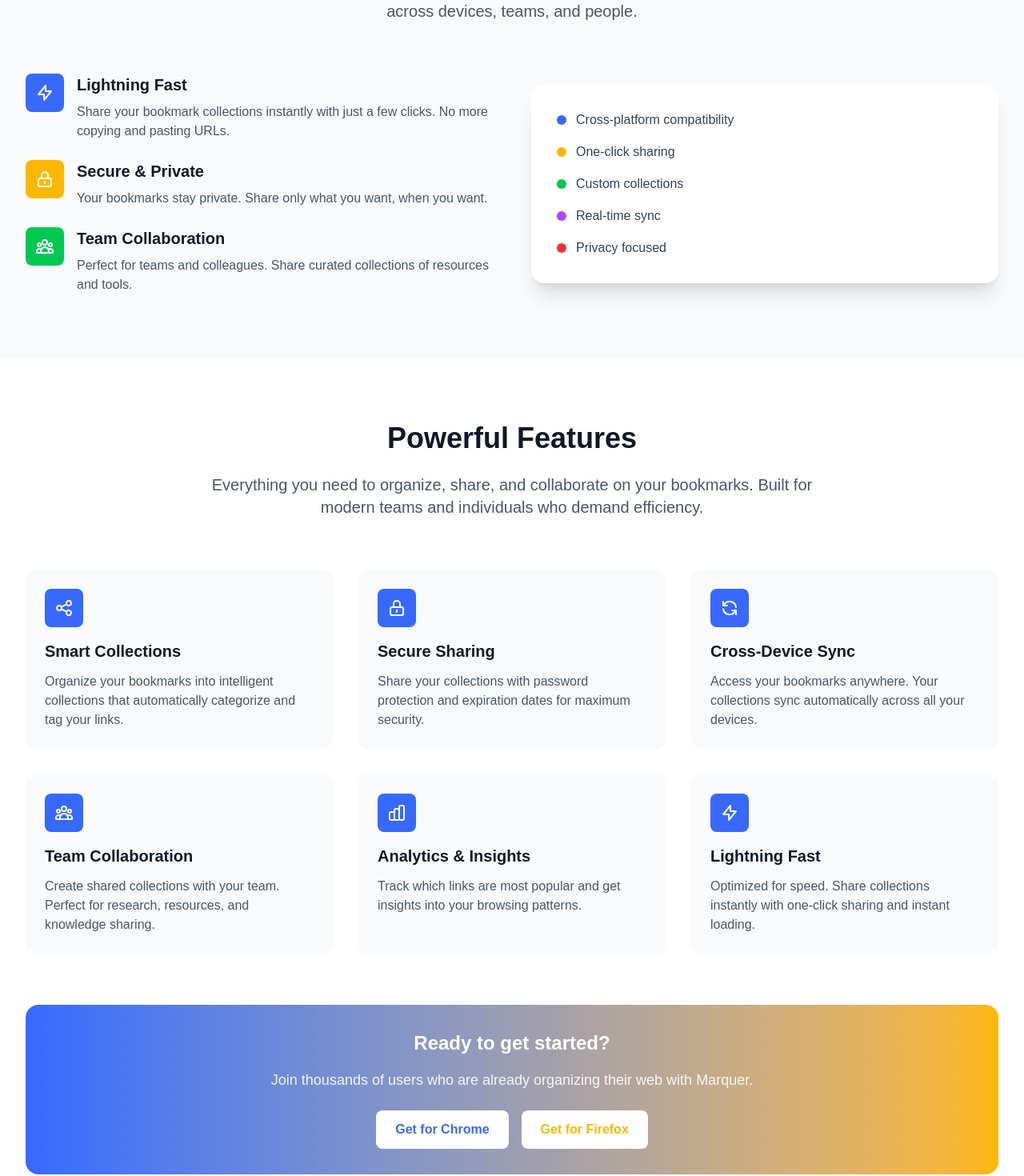
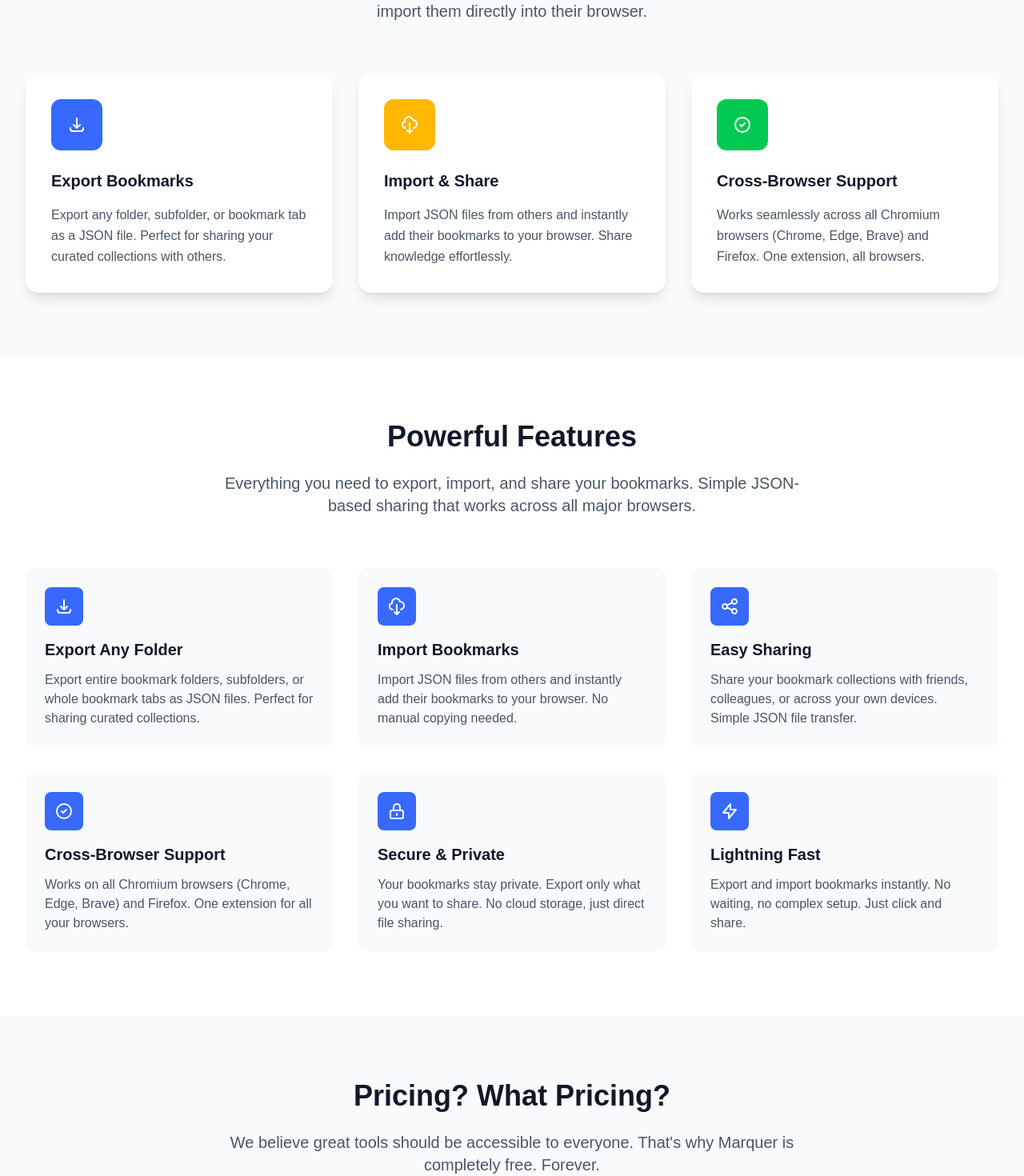
Before and after one commit to shm-dtt/marquer-homepage, a Next.js app: page / in a window 1280 px wide. Shown: the part 1000-2470 px from the top of the page at 80% size. Built offline with nearby package versions, Linux system fonts and the light colour scheme.

Commit message:
Cleaned up the  UI

```diff
--- a/app/components/AboutSection.tsx
+++ b/app/components/AboutSection.tsx
@@ -1,4 +1,37 @@
 export default function AboutSection() {
+  const features = [
+    {
+      icon: (
+        <svg className="w-6 h-6 text-white" fill="none" stroke="currentColor" viewBox="0 0 24 24">
+          <path strokeLinecap="round" strokeLinejoin="round" strokeWidth={2} d="M4 16v1a3 3 0 003 3h10a3 3 0 003-3v-1m-4-4l-4 4m0 0l-4-4m4 4V4" />
+        </svg>
+      ),
+      title: "Export Bookmarks",
+      description: "Export any folder, subfolder, or bookmark tab as a JSON file. Perfect for sharing your curated collections with others.",
+      bgColor: "bg-[#3769FF]"
+    },
+    {
+      icon: (
+        <svg className="w-6 h-6 text-white" fill="none" stroke="currentColor" viewBox="0 0 24 24">
+          <path strokeLinecap="round" strokeLinejoin="round" strokeWidth={2} d="M7 16a4 4 0 01-.88-7.903A5 5 0 1115.9 6L16 6a5 5 0 011 9.9M9 19l3 3m0 0l3-3m-3 3V10" />
+        </svg>
+      ),
+      title: "Import & Share",
+      description: "Import JSON files from others and instantly add their bookmarks to your browser. Share knowledge effortlessly.",
+      bgColor: "bg-[#FFB700]"
+    },
+    {
+      icon: (
+        <svg className="w-6 h-6 text-white" fill="none" stroke="currentColor" viewBox="0 0 24 24">
+          <path strokeLinecap="round" strokeLinejoin="round" strokeWidth={2} d="M9 12l2 2 4-4m6 2a9 9 0 11-18 0 9 9 0 0118 0z" />
+        </svg>
+      ),
+      title: "Cross-Browser Support",
+      description: "Works seamlessly across all Chromium browsers (Chrome, Edge, Brave) and Firefox. One extension, all browsers.",
+      bgColor: "bg-green-500"
+    }
+  ];
+
   return (
     <section id="about" className="py-20 bg-gray-50">
       <div className="max-w-7xl mx-auto px-4 sm:px-6 lg:px-8">
@@ -7,74 +40,25 @@ export default function AboutSection() {
             About Marquer
           </h2>
           <p className="text-xl text-gray-600 max-w-3xl mx-auto">
-            Marquer is a powerful browser extension designed to revolutionize how you share your bookmarks.
-            Built for modern web users who need seamless bookmark management across devices, teams, and people.
+            Marquer is a powerful browser extension that makes bookmark sharing simple and efficient.
+            Export your bookmarks as JSON files and share them with others who can import them directly into their browser.
           </p>
         </div>
 
-        <div className="grid md:grid-cols-2 gap-12 items-center">
-          <div className="space-y-6">
-            <div className="flex items-start space-x-4">
-              <div className="flex-shrink-0 w-12 h-12 bg-[#3769FF] rounded-lg flex items-center justify-center">
-                <svg className="w-6 h-6 text-white" fill="none" stroke="currentColor" viewBox="0 0 24 24">
-                  <path strokeLinecap="round" strokeLinejoin="round" strokeWidth={2} d="M13 10V3L4 14h7v7l9-11h-7z" />
-                </svg>
+        <div className="grid md:grid-cols-3 gap-8">
+          {features.map((feature, index) => (
+            <div key={index} className="bg-white rounded-2xl shadow-lg p-8 hover:shadow-xl transition-shadow">
+              <div className={`w-16 h-16 ${feature.bgColor} rounded-xl flex items-center justify-center mb-6`}>
+                {feature.icon}
               </div>
-              <div>
-                <h3 className="text-xl font-semibold text-gray-900 mb-2">Lightning Fast</h3>
-                <p className="text-gray-600">Share your bookmark collections instantly with just a few clicks. No more copying and pasting URLs.</p>
-              </div>
+              <h3 className="text-xl font-semibold text-gray-900 mb-4">
+                {feature.title}
+              </h3>
+              <p className="text-gray-600 leading-relaxed">
+                {feature.description}
+              </p>
             </div>
-
-            <div className="flex items-start space-x-4">
-              <div className="flex-shrink-0 w-12 h-12 bg-[#FFB700] rounded-lg flex items-center justify-center">
-                <svg className="w-6 h-6 text-white" fill="none" stroke="currentColor" viewBox="0 0 24 24">
-                  <path strokeLinecap="round" strokeLinejoin="round" strokeWidth={2} d="M12 15v2m-6 4h12a2 2 0 002-2v-6a2 2 0 00-2-2H6a2 2 0 00-2 2v6a2 2 0 002 2zm10-10V7a4 4 0 00-8 0v4h8z" />
-                </svg>
-              </div>
-              <div>
-                <h3 className="text-xl font-semibold text-gray-900 mb-2">Secure & Private</h3>
-                <p className="text-gray-600">Your bookmarks stay private. Share only what you want, when you want.</p>
-              </div>
-            </div>
-
-            <div className="flex items-start space-x-4">
-              <div className="flex-shrink-0 w-12 h-12 bg-green-500 rounded-lg flex items-center justify-center">
-                <svg className="w-6 h-6 text-white" fill="none" stroke="currentColor" viewBox="0 0 24 24">
-                  <path strokeLinecap="round" strokeLinejoin="round" strokeWidth={2} d="M17 20h5v-2a3 3 0 00-5.356-1.857M17 20H7m10 0v-2c0-.656-.126-1.283-.356-1.857M7 20H2v-2a3 3 0 015.356-1.857M7 20v-2c0-.656.126-1.283.356-1.857m0 0a5.002 5.002 0 019.288 0M15 7a3 3 0 11-6 0 3 3 0 016 0zm6 3a2 2 0 11-4 0 2 2 0 014 0zM7 10a2 2 0 11-4 0 2 2 0 014 0z" />
-                </svg>
-              </div>
-              <div>
-                <h3 className="text-xl font-semibold text-gray-900 mb-2">Team Collaboration</h3>
-                <p className="text-gray-600">Perfect for teams and colleagues. Share curated collections of resources and tools.</p>
-              </div>
-            </div>
-          </div>
-
-          <div className="bg-white rounded-2xl shadow-xl p-8">
-            <div className="space-y-4">
-              <div className="flex items-center space-x-3">
-                <div className="w-3 h-3 bg-[#3769FF] rounded-full"></div>
-                <span className="text-gray-700 font-medium">Cross-platform compatibility</span>
-              </div>
-              <div className="flex items-center space-x-3">
-                <div className="w-3 h-3 bg-[#FFB700] rounded-full"></div>
-                <span className="text-gray-700 font-medium">One-click sharing</span>
-              </div>
-              <div className="flex items-center space-x-3">
-                <div className="w-3 h-3 bg-green-500 rounded-full"></div>
-                <span className="text-gray-700 font-medium">Custom collections</span>
-              </div>
-              <div className="flex items-center space-x-3">
-                <div className="w-3 h-3 bg-purple-500 rounded-full"></div>
-                <span className="text-gray-700 font-medium">Real-time sync</span>
-              </div>
-              <div className="flex items-center space-x-3">
-                <div className="w-3 h-3 bg-red-500 rounded-full"></div>
-                <span className="text-gray-700 font-medium">Privacy focused</span>
-              </div>
-            </div>
-          </div>
+          ))}
         </div>
       </div>
     </section>
--- a/app/components/FeaturesSection.tsx
+++ b/app/components/FeaturesSection.tsx
@@ -1,13 +1,40 @@
 export default function FeaturesSection() {
   const features = [
+    {
+      icon: (
+        <svg className="w-6 h-6" fill="none" stroke="currentColor" viewBox="0 0 24 24">
+          <path strokeLinecap="round" strokeLinejoin="round" strokeWidth={2} d="M4 16v1a3 3 0 003 3h10a3 3 0 003-3v-1m-4-4l-4 4m0 0l-4-4m4 4V4" />
+        </svg>
+      ),
+      title: "Export Any Folder",
+      description: "Export entire bookmark folders, subfolders, or whole bookmark tabs as JSON files. Perfect for sharing curated collections."
+    },
+    {
+      icon: (
+        <svg className="w-6 h-6" fill="none" stroke="currentColor" viewBox="0 0 24 24">
+          <path strokeLinecap="round" strokeLinejoin="round" strokeWidth={2} d="M7 16a4 4 0 01-.88-7.903A5 5 0 1115.9 6L16 6a5 5 0 011 9.9M9 19l3 3m0 0l3-3m-3 3V10" />
+        </svg>
+      ),
+      title: "Import Bookmarks",
+      description: "Import JSON files from others and instantly add their bookmarks to your browser. No manual copying needed."
+    },
     {
       icon: (
         <svg className="w-6 h-6" fill="none" stroke="currentColor" viewBox="0 0 24 24">
           <path strokeLinecap="round" strokeLinejoin="round" strokeWidth={2} d="M8.684 13.342C8.886 12.938 9 12.482 9 12c0-.482-.114-.938-.316-1.342m0 2.684a3 3 0 110-2.684m0 2.684l6.632 3.316m-6.632-6l6.632-3.316m0 0a3 3 0 105.367-2.684 3 3 0 00-5.367 2.684zm0 9.316a3 3 0 105.367 2.684 3 3 0 00-5.367-2.684z" />
         </svg>
       ),
-      title: "Smart Collections",
-      description: "Organize your bookmarks into intelligent collections that automatically categorize and tag your links."
+      title: "Easy Sharing",
+      description: "Share your bookmark collections with friends, colleagues, or across your own devices. Simple JSON file transfer."
+    },
+    {
+      icon: (
+        <svg className="w-6 h-6" fill="none" stroke="currentColor" viewBox="0 0 24 24">
+          <path strokeLinecap="round" strokeLinejoin="round" strokeWidth={2} d="M9 12l2 2 4-4m6 2a9 9 0 11-18 0 9 9 0 0118 0z" />
+        </svg>
+      ),
+      title: "Cross-Browser Support",
+      description: "Works on all Chromium browsers (Chrome, Edge, Brave) and Firefox. One extension for all your browsers."
     },
     {
       icon: (
@@ -15,35 +42,8 @@ export default function FeaturesSection() {
           <path strokeLinecap="round" strokeLinejoin="round" strokeWidth={2} d="M12 15v2m-6 4h12a2 2 0 002-2v-6a2 2 0 00-2-2H6a2 2 0 00-2 2v6a2 2 0 002 2zm10-10V7a4 4 0 00-8 0v4h8z" />
         </svg>
       ),
-      title: "Secure Sharing",
-      description: "Share your collections with password protection and expiration dates for maximum security."
-    },
-    {
-      icon: (
-        <svg className="w-6 h-6" fill="none" stroke="currentColor" viewBox="0 0 24 24">
-          <path strokeLinecap="round" strokeLinejoin="round" strokeWidth={2} d="M4 4v5h.582m15.356 2A8.001 8.001 0 004.582 9m0 0H9m11 11v-5h-.581m0 0a8.003 8.003 0 01-15.357-2m15.357 2H15" />
-        </svg>
-      ),
-      title: "Cross-Device Sync",
-      description: "Access your bookmarks anywhere. Your collections sync automatically across all your devices."
-    },
-    {
-      icon: (
-        <svg className="w-6 h-6" fill="none" stroke="currentColor" viewBox="0 0 24 24">
-          <path strokeLinecap="round" strokeLinejoin="round" strokeWidth={2} d="M17 20h5v-2a3 3 0 00-5.356-1.857M17 20H7m10 0v-2c0-.656-.126-1.283-.356-1.857M7 20H2v-2a3 3 0 015.356-1.857M7 20v-2c0-.656.126-1.283.356-1.857m0 0a5.002 5.002 0 019.288 0M15 7a3 3 0 11-6 0 3 3 0 016 0zm6 3a2 2 0 11-4 0 2 2 0 014 0zM7 10a2 2 0 11-4 0 2 2 0 014 0z" />
-        </svg>
-      ),
-      title: "Team Collaboration",
-      description: "Create shared collections with your team. Perfect for research, resources, and knowledge sharing."
-    },
-    {
-      icon: (
-        <svg className="w-6 h-6" fill="none" stroke="currentColor" viewBox="0 0 24 24">
-          <path strokeLinecap="round" strokeLinejoin="round" strokeWidth={2} d="M9 19v-6a2 2 0 00-2-2H5a2 2 0 00-2 2v6a2 2 0 002 2h2a2 2 0 002-2zm0 0V9a2 2 0 012-2h2a2 2 0 012 2v10m-6 0a2 2 0 002 2h2a2 2 0 002-2m0 0V5a2 2 0 012-2h2a2 2 0 012 2v14a2 2 0 01-2 2h-2a2 2 0 01-2-2z" />
-        </svg>
-      ),
-      title: "Analytics & Insights",
-      description: "Track which links are most popular and get insights into your browsing patterns."
+      title: "Secure & Private",
+      description: "Your bookmarks stay private. Export only what you want to share. No cloud storage, just direct file sharing."
     },
     {
       icon: (
@@ -52,7 +52,7 @@ export default function FeaturesSection() {
         </svg>
       ),
       title: "Lightning Fast",
-      description: "Optimized for speed. Share collections instantly with one-click sharing and instant loading."
+      description: "Export and import bookmarks instantly. No waiting, no complex setup. Just click and share."
     }
   ];
 
@@ -64,8 +64,8 @@ export default function FeaturesSection() {
             Powerful Features
           </h2>
           <p className="text-xl text-gray-600 max-w-3xl mx-auto">
-            Everything you need to organize, share, and collaborate on your bookmarks.
-            Built for modern teams and individuals who demand efficiency.
+            Everything you need to export, import, and share your bookmarks.
+            Simple JSON-based sharing that works across all major browsers.
           </p>
         </div>
 
@@ -87,34 +87,6 @@ export default function FeaturesSection() {
           ))}
         </div>
 
-        <div className="mt-16 text-center">
-          <div className="bg-gradient-to-r from-[#3769FF] to-[#FFB700] p-8 rounded-2xl text-white">
-            <h3 className="text-2xl font-bold mb-4">
-              Ready to get started?
-            </h3>
-            <p className="text-lg mb-6 opacity-90">
-              Join thousands of users who are already organizing their web with Marquer.
-            </p>
-            <div className="flex flex-col sm:flex-row gap-4 justify-center">
-              <a
-                href="https://chromewebstore.google.com/detail/marquer-bookmark-sharer/nnjafiphfgecelkgfiedpbemffhcbmjn"
-                target="_blank"
-                rel="noopener noreferrer"
-                className="bg-white text-[#3769FF] px-6 py-3 rounded-lg font-semibold hover:bg-gray-100 transition-colors"
-              >
-                Get for Chrome
-              </a>
-              <a
-                href="https://addons.mozilla.org/en-US/firefox/addon/marquer/"
-                target="_blank"
-                rel="noopener noreferrer"
-                className="bg-white text-[#FFB700] px-6 py-3 rounded-lg font-semibold hover:bg-gray-100 transition-colors"
-              >
-                Get for Firefox
-              </a>
-            </div>
-          </div>
-        </div>
       </div>
     </section>
   );
--- a/app/components/PricingSection.tsx
+++ b/app/components/PricingSection.tsx
@@ -1,57 +1,24 @@
 export default function PricingSection() {
   const plans = [
     {
-      name: "Free",
-      price: "$0",
-      period: "forever",
-      description: "Perfect for individual users getting started with bookmark sharing.",
+      name: "The Only Plan",
+      price: "FREE",
+      period: "forever & ever",
+      description:
+        "Because good things should be free. No catch, no strings attached.",
       features: [
-        "Up to 5 collections",
-        "Basic sharing features",
-        "Cross-device sync",
-        "Community support",
-        "Standard security"
-      ],
-      popular: false,
-      cta: "Get Started Free",
-      href: "https://chromewebstore.google.com/detail/marquer-bookmark-sharer/nnjafiphfgecelkgfiedpbemffhcbmjn"
-    },
-    {
-      name: "Pro",
-      price: "$9",
-      period: "per month",
-      description: "For power users and small teams who need advanced features.",
-      features: [
-        "Unlimited collections",
-        "Advanced sharing options",
-        "Team collaboration",
-        "Priority support",
-        "Enhanced security",
-        "Analytics & insights",
-        "Custom branding"
+        "Export any bookmark folder and subfolders",
+        "Import JSON bookmark files",
+        "Cross-browser support (Chrome, Edge, Brave, Firefox)",
+        "Secure file-based sharing",
+        "No cloud storage needed",
+        "Instant export and import",
+        "Everything else we ship",
       ],
       popular: true,
-      cta: "Start Pro Trial",
-      href: "https://chromewebstore.google.com/detail/marquer-bookmark-sharer/nnjafiphfgecelkgfiedpbemffhcbmjn"
+      cta: "Get It Now (It's Free!)",
+      href: "https://chromewebstore.google.com/detail/marquer-bookmark-sharer/nnjafiphfgecelkgfiedpbemffhcbmjn",
     },
-    {
-      name: "Enterprise",
-      price: "Custom",
-      period: "per month",
-      description: "For large organizations with advanced security and compliance needs.",
-      features: [
-        "Everything in Pro",
-        "SSO integration",
-        "Advanced analytics",
-        "Dedicated support",
-        "Custom integrations",
-        "Compliance features",
-        "SLA guarantees"
-      ],
-      popular: false,
-      cta: "Contact Sales",
-      href: "mailto:sales@marquer.com"
-    }
   ];
 
   return (
@@ -59,28 +26,26 @@ export default function PricingSection() {
       <div className="max-w-7xl mx-auto px-4 sm:px-6 lg:px-8">
         <div className="text-center mb-16">
           <h2 className="text-4xl font-bold text-gray-900 mb-6">
-            Simple, Transparent Pricing
+            Pricing? What Pricing?
           </h2>
           <p className="text-xl text-gray-600 max-w-3xl mx-auto">
-            Choose the plan that fits your needs. Start free and upgrade when you&apos;re ready.
+            We believe great tools should be accessible to everyone. That&apos;s
+            why Marquer is completely free. Forever.
           </p>
         </div>
 
-        <div className="grid md:grid-cols-3 gap-8">
+        <div className="flex justify-center px-4 sm:px-0">
+          <div className="max-w-sm w-full">
             {plans.map((plan, index) => (
               <div
                 key={index}
-              className={`relative bg-white rounded-2xl shadow-lg p-8 ${
-                plan.popular ? 'ring-2 ring-[#3769FF] scale-105' : ''
-              }`}
+                className="relative bg-white rounded-2xl shadow-lg p-8 ring-2 ring-[#3769FF] scale-105"
               >
-              {plan.popular && (
                 <div className="absolute -top-4 left-1/2 transform -translate-x-1/2">
                   <span className="bg-[#3769FF] text-white px-4 py-1 rounded-full text-sm font-semibold">
                     Most Popular
                   </span>
                 </div>
-              )}
 
                 <div className="text-center mb-8">
                   <h3 className="text-2xl font-bold text-gray-900 mb-2">
@@ -90,22 +55,26 @@ export default function PricingSection() {
                     <span className="text-4xl font-bold text-gray-900">
                       {plan.price}
                     </span>
-                  {plan.price !== "Custom" && (
-                    <span className="text-gray-600 ml-1">
-                      /{plan.period}
-                    </span>
-                  )}
+                    <span className="text-gray-600 ml-1">/{plan.period}</span>
                   </div>
-                <p className="text-gray-600">
-                  {plan.description}
-                </p>
+                  <p className="text-gray-600">{plan.description}</p>
                 </div>
 
                 <ul className="space-y-4 mb-8">
                   {plan.features.map((feature, featureIndex) => (
                     <li key={featureIndex} className="flex items-center">
-                    <svg className="w-5 h-5 text-green-500 mr-3 flex-shrink-0" fill="none" stroke="currentColor" viewBox="0 0 24 24">
-                      <path strokeLinecap="round" strokeLinejoin="round" strokeWidth={2} d="M5 13l4 4L19 7" />
+                      <svg
+                        className="w-5 h-5 text-green-500 mr-3 flex-shrink-0"
+                        fill="none"
+                        stroke="currentColor"
+                        viewBox="0 0 24 24"
+                      >
+                        <path
+                          strokeLinecap="round"
+                          strokeLinejoin="round"
+                          strokeWidth={2}
+                          d="M5 13l4 4L19 7"
+                        />
                       </svg>
                       <span className="text-gray-700">{feature}</span>
                     </li>
@@ -116,44 +85,13 @@ export default function PricingSection() {
                   href={plan.href}
                   target="_blank"
                   rel="noopener noreferrer"
-                className={`block w-full text-center py-3 px-6 rounded-lg font-semibold transition-colors ${
-                  plan.popular
-                    ? 'bg-[#3769FF] text-white hover:bg-[#2d5ae8]'
-                    : 'bg-gray-100 text-gray-900 hover:bg-gray-200'
-                }`}
+                  className="block w-full text-center py-3 px-6 rounded-lg font-semibold transition-colors bg-[#3769FF] text-white hover:bg-[#2d5ae8]"
                 >
                   {plan.cta}
                 </a>
               </div>
             ))}
           </div>
-
-        <div className="mt-16 text-center">
-          <div className="bg-white rounded-2xl p-8 shadow-lg">
-            <h3 className="text-2xl font-bold text-gray-900 mb-4">
-              All plans include:
-            </h3>
-            <div className="grid md:grid-cols-3 gap-6 text-sm text-gray-600">
-              <div className="flex items-center justify-center">
-                <svg className="w-5 h-5 text-green-500 mr-2" fill="none" stroke="currentColor" viewBox="0 0 24 24">
-                  <path strokeLinecap="round" strokeLinejoin="round" strokeWidth={2} d="M5 13l4 4L19 7" />
-                </svg>
-                <span>No credit card required</span>
-              </div>
-              <div className="flex items-center justify-center">
-                <svg className="w-5 h-5 text-green-500 mr-2" fill="none" stroke="currentColor" viewBox="0 0 24 24">
-                  <path strokeLinecap="round" strokeLinejoin="round" strokeWidth={2} d="M5 13l4 4L19 7" />
-                </svg>
-                <span>Cancel anytime</span>
-              </div>
-              <div className="flex items-center justify-center">
-                <svg className="w-5 h-5 text-green-500 mr-2" fill="none" stroke="currentColor" viewBox="0 0 24 24">
-                  <path strokeLinecap="round" strokeLinejoin="round" strokeWidth={2} d="M5 13l4 4L19 7" />
-                </svg>
-                <span>30-day money back</span>
-              </div>
-            </div>
-          </div>
         </div>
       </div>
     </section>
```
Also changed, not shown: app/components/Footer.tsx (+1 -21 lines), app/components/HeroSection.tsx (+4 -4 lines). Lines whose indentation alone changed are shown as unchanged.
